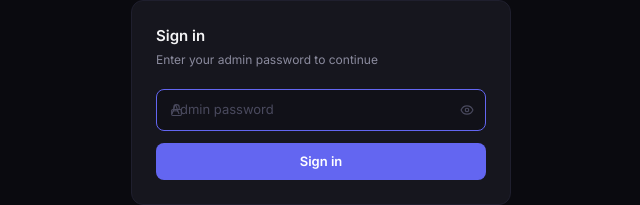
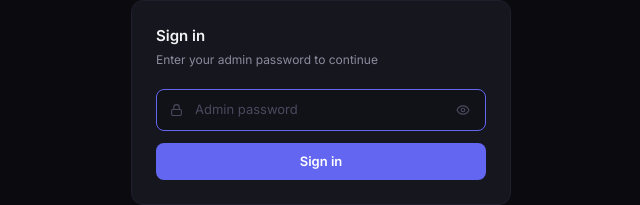
Before and after one commit to krisjais/Carrom_scoreboard, a Next.js app: page /admin/login in a window 1280 px wide. Shown: the part 359-564 px from the top of the page, without its empty margins (319-959 px from the left). Built offline with nearby package versions, Linux system fonts and the light colour scheme; no server answers.

Commit message:
fix locked icon

```diff
--- a/src/app/admin/login/page.js
+++ b/src/app/admin/login/page.js
@@ -48,7 +48,8 @@ export default function AdminLoginPage() {
               <input
                 type={show ? 'text' : 'password'}
                 placeholder="Admin password"
-                className="input-field pl-10 pr-10"
+                className="input-field"
+                style={{ paddingLeft: '38px', paddingRight: '38px' }}
                 value={password}
                 onChange={e => setPassword(e.target.value)}
                 required
@@ -56,7 +57,7 @@ export default function AdminLoginPage() {
               />
               <button type="button" onClick={() => setShow(!show)}
                 className="absolute right-3 top-1/2 -translate-y-1/2 transition-colors"
-                style={{ color: '#4A4A5E' }}
+                style={{ color: '#4A4A5E', background: 'none', border: 'none', cursor: 'pointer', padding: '4px' }}
                 onMouseEnter={e => e.currentTarget.style.color = '#8B8B9E'}
                 onMouseLeave={e => e.currentTarget.style.color = '#4A4A5E'}>
                 {show ? <EyeOff size={14} /> : <Eye size={14} />}
```
